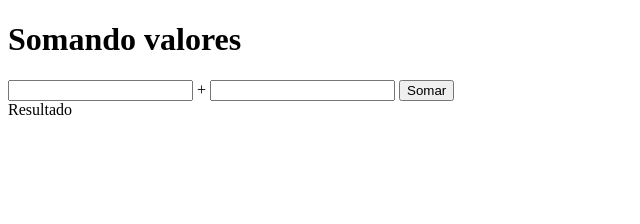
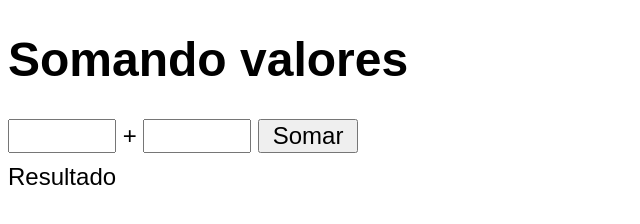
Before and after one commit to rafaelamachadocamara/javascript-curso-em-video, a website: page aula 10/ex007.html in a window 1280 px wide. Shown: the whole page, without its empty margins (0-640 px from the left). Drawn offline with Linux system fonts and the light colour scheme.

Commit message:
concatenando resultado

```diff
--- a/aula 10/ex007.html
+++ b/aula 10/ex007.html
@@ -5,8 +5,21 @@
     <meta name="viewport" content="width=device-width, initial-scale=1.0">
     <title>Somando números</title>
     <style>
+        body{
+            font: normal 18pt Arial;
+        }
+
+        input{
+            font: normal 18pt Arial;
+            width: 100px;
+        }
+
         #soma{
             cursor: pointer;
+        }
+
+        #res{
+            margin-top: 10px;
         }
     </style>
 </head>
@@ -25,7 +38,7 @@
             var n2 = Number(tn2.value);
             var s = n1 + n2;
 
-            res.innerHTML = s
+            res.innerHTML = `a soma entre ${n1} e ${n2} é igual a <strong>${s}</strong>`;
         }
     </script>
 </body>
```
